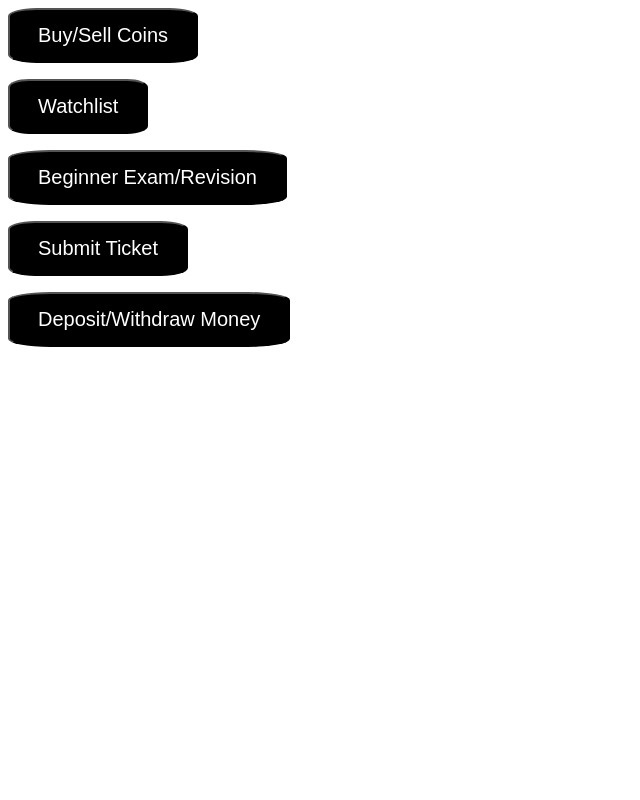
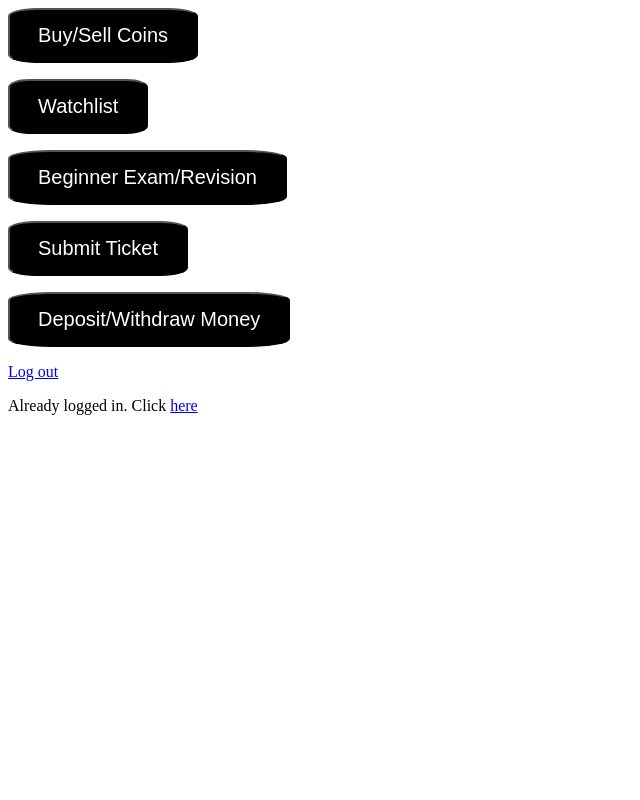
Before and after one commit to lewis-ljh/CryptoCadet, a Django app: page /login/ in a window 1280 px wide. Shown: the whole page, without its empty margins (0-640 px from the left). Run offline with Django 4.2, Linux system fonts and the light colour scheme; a user stored in the database is signed in.

Commit message:
login/logout button

```diff
--- a/CryptoCadet/mysite/main/templates/main/base.html
+++ b/CryptoCadet/mysite/main/templates/main/base.html
@@ -21,8 +21,7 @@
         </head>
         <body>
             {% if user.is_authenticated %}
-                {% block content%}
-                {% endblock %}
+
                 {% block navbar%}
                 <div id="content", name="content">
                     <div id="buttons">
@@ -41,9 +40,15 @@
                         <form action="yettobemade.html">
                             <button type="submit", name="depositOrWithdraw", value="depositOrWithdraw">Deposit/Withdraw Money</button>
                         </form>
+                        {% block logout %}
+                        <p> <a href="/log-out">Log out</a></p>
+                        {% endblock %}
+
                     </div>
                 </div>
                 {% endblock%}
+                {% block content%}
+                {% endblock %}
             {% else %}
                 {% block login %}
                     <p><a href="/login">Login Here</a></p>
--- /dev/null
+++ b/CryptoCadet/mysite/main/templates/main/log-out.html
@@ -0,0 +1,5 @@
+{% extends "main/base.html" %}
+{% block title %} Logout {% endblock %}
+
+
+{% block logout %} <p>Are you sure you want to log out? <a href="{% url 'logout' %}">Log Out</a></p> {% endblock %}
--- a/CryptoCadet/mysite/main/urls.py
+++ b/CryptoCadet/mysite/main/urls.py
@@ -4,6 +4,6 @@ from . import views
 urlpatterns = [
     path("", views.home, name="home"),
     path("home/", views.home, name="home"),
-    path("viewList/", views.viewCrypto, name="viewCrypto")
-
+    path("viewList/", views.viewCrypto, name="viewCrypto"),
+    path("log-out/", views.logout, name="log-out"),
 ]
--- a/CryptoCadet/mysite/main/views.py
+++ b/CryptoCadet/mysite/main/views.py
@@ -14,3 +14,6 @@ def viewCrypto(response):
             if validateSell():
                 return render(response, "main/home.html")
     return render(response, "main/viewList.html", {"tickers": getTickers()})
+
+def logout(response):
+    return render(response, "main/log-out.html")
--- a/CryptoCadet/mysite/mysite/settings.py
+++ b/CryptoCadet/mysite/mysite/settings.py
@@ -126,3 +126,4 @@ STATIC_URL = 'static/'
 DEFAULT_AUTO_FIELD = 'django.db.models.BigAutoField'
 
 LOGIN_REDIRECT_URL = "/"
+LOGOUT_REDIRECT_URL = "/login/"
--- a/CryptoCadet/mysite/register/templates/registration/login.html
+++ b/CryptoCadet/mysite/register/templates/registration/login.html
@@ -13,3 +13,5 @@
 </form>
 
 {% endblock %}
+
+{% block content %} Already logged in. Click <a href="/home"> here </a> {% endblock %}
```
Also changed, not shown: CryptoCadet/mysite/db.sqlite3, CryptoCadet/mysite/register/views.py (line endings or trailing spaces).
